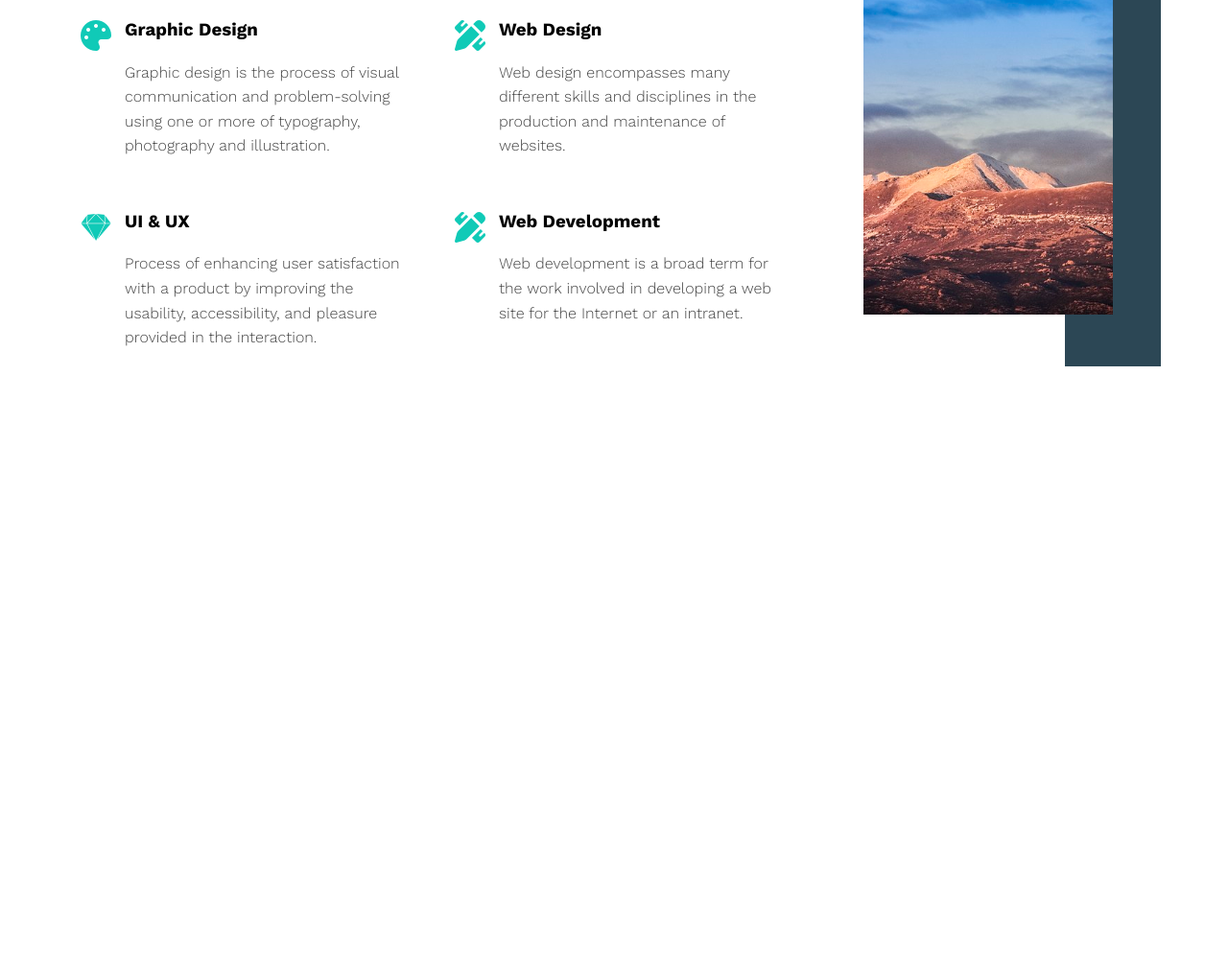
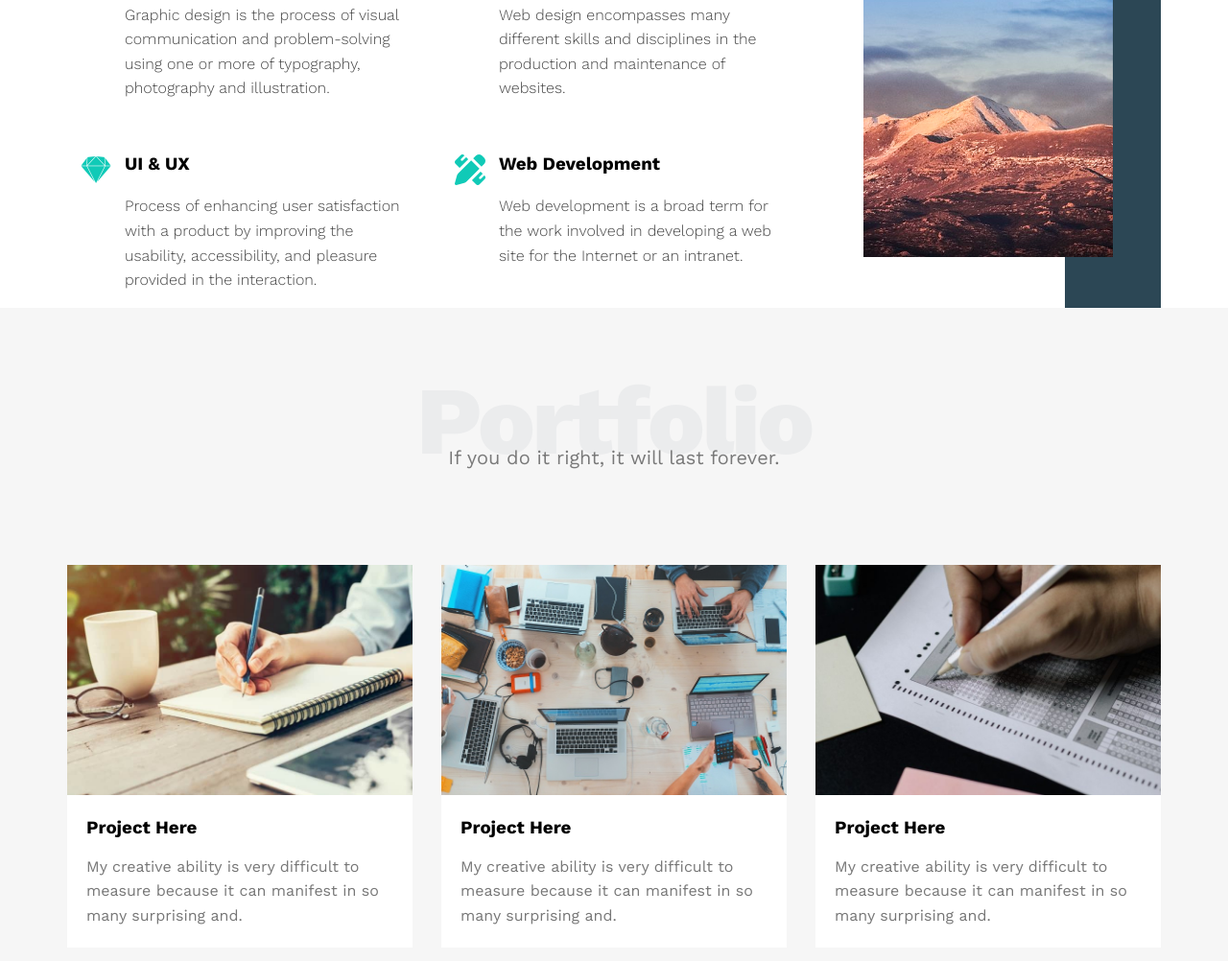
Before and after one commit to tahaely/Personal-Portfolio-Leon-Template-HTML-CSS, a plain HTML site: page index.html in a window 1280 px wide. Shown: the part 1498-2500 px from the top of the page at 96% size. Before the commit the page ends 1939 px from the top, so only its background shows below. Drawn offline with nearby package versions, Linux system fonts and the light colour scheme.

Commit message:
add potfolio section.

```diff
--- a/css/leon.css
+++ b/css/leon.css
@@ -2,6 +2,8 @@
 :root{
     --main-color: #10cab7;
     --secondary-color: #2c4755;
+    --section-padding: 60px;
+    --section-background: #f6f6f6;
 }
 /* End Variables */
 /* Start Global Rules */
@@ -107,7 +109,7 @@ body{
     list-style: none;
     margin: 0;
     padding: 0;
-    background-color: #f6f6f6;
+    background-color: var(--section-background);
     position: absolute;
     right: 0;
     min-width: 200px;
@@ -170,9 +172,9 @@ body{
 /* End Landing Section */
 /* Start Features */
 .features{
-    padding-top: 60px;
-    padding-bottom: 60px;
-    background-color: #f6f6f6;
+    padding-top: var(--section-padding);
+    padding-top: var(--section-padding);
+    background-color: var(--section-background);
 }
 .features .container{
     display: grid;
@@ -199,8 +201,8 @@ body{
 /* End Features */
 /* Start Services */
 .services{
-    padding-top: 60px;
-    padding-bottom: 60px;
+    padding-top: var(--section-padding);
+    padding-top: var(--section-padding);
 }
 .services .services-content{
     display: grid;
@@ -256,3 +258,33 @@ body{
     }
 }
 /* End Services */
+/* Start Portfolio */
+.portfolio{
+    padding-top: var(--section-padding);
+    padding-bottom: var(--section-padding);
+    background-color: var(--section-background);
+}
+.portfolio .portfolio-content{
+    display: grid;
+    grid-template-columns: repeat(auto-fill, minmax(300px, 1fr));
+    grid-gap: 30px;
+    margin-top: 100px;
+}
+.portfolio .portfolio-content .card{
+    background-color: white;
+}
+.portfolio .portfolio-content .card img{
+    width: 100%;
+}
+.portfolio .portfolio-content .card .info{
+    padding: 20px;
+}
+.portfolio .portfolio-content .card .info h3{
+    margin: 0;
+}
+.portfolio .portfolio-content .card .info p{
+    color: #777;
+    line-height: 1.6;
+    margin-bottom: 0;
+}
+/* End Portfolio */
--- a/index.html
+++ b/index.html
@@ -128,5 +128,37 @@
         </div>
     </div>
     <!-- End Services -->
+    <!-- Start Portfolio -->
+    <div class="portfolio">
+        <div class="container">
+            <h2 class="special-heading">Portfolio</h2>
+            <p>If you do it right, it will last forever.</p>
+            <div class="portfolio-content">
+                <div class="card">
+                    <img src="images/portfolio-1.jpg" alt="">
+                    <div class="info">
+                        <h3>Project Here</h3>
+                        <p>My creative ability is very difficult to measure because it can manifest in so many surprising and.</p>
+                    </div>
+                </div>
+                <div class="card">
+                    <img src="images/portfolio-2.jpg" alt="">
+                    <div class="info">
+                        <h3>Project Here</h3>
+                        <p>My creative ability is very difficult to measure because it can manifest in so many surprising and.</p>
+                    </div>
+                </div>
+                <div class="card">
+                    <img src="images/portfolio-3.jpg" alt="">
+                    <div class="info">
+                        <h3>Project Here</h3>
+                        <p>My creative ability is very difficult to measure because it can manifest in so many surprising and.</p>
+                    </div>
+                </div>
+            </div>
+            </div>
+        </div>
+    </div>
+    <!-- End Portfolio -->
 </body>
 </html>
```
Also changed, not shown: images/portfolio-1.jpg (added), images/portfolio-2.jpg (added), images/portfolio-3.jpg (added).
